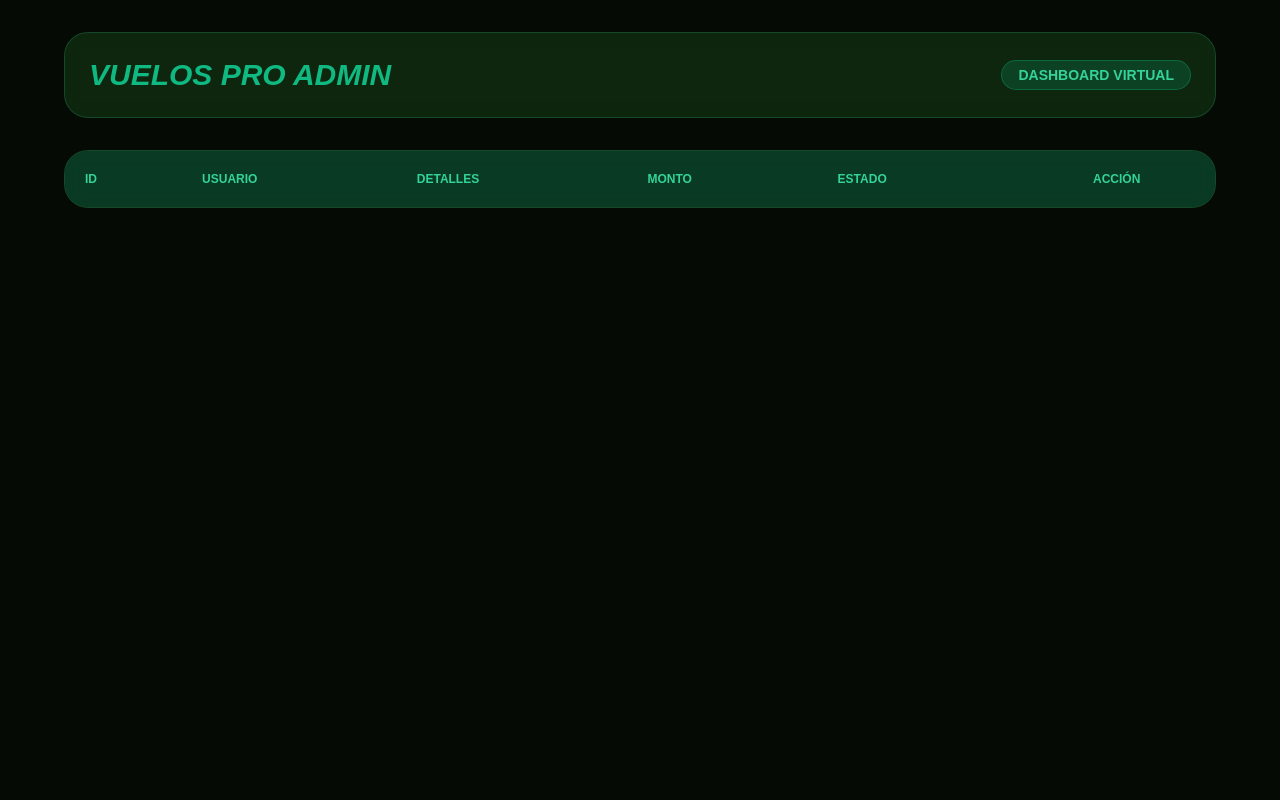
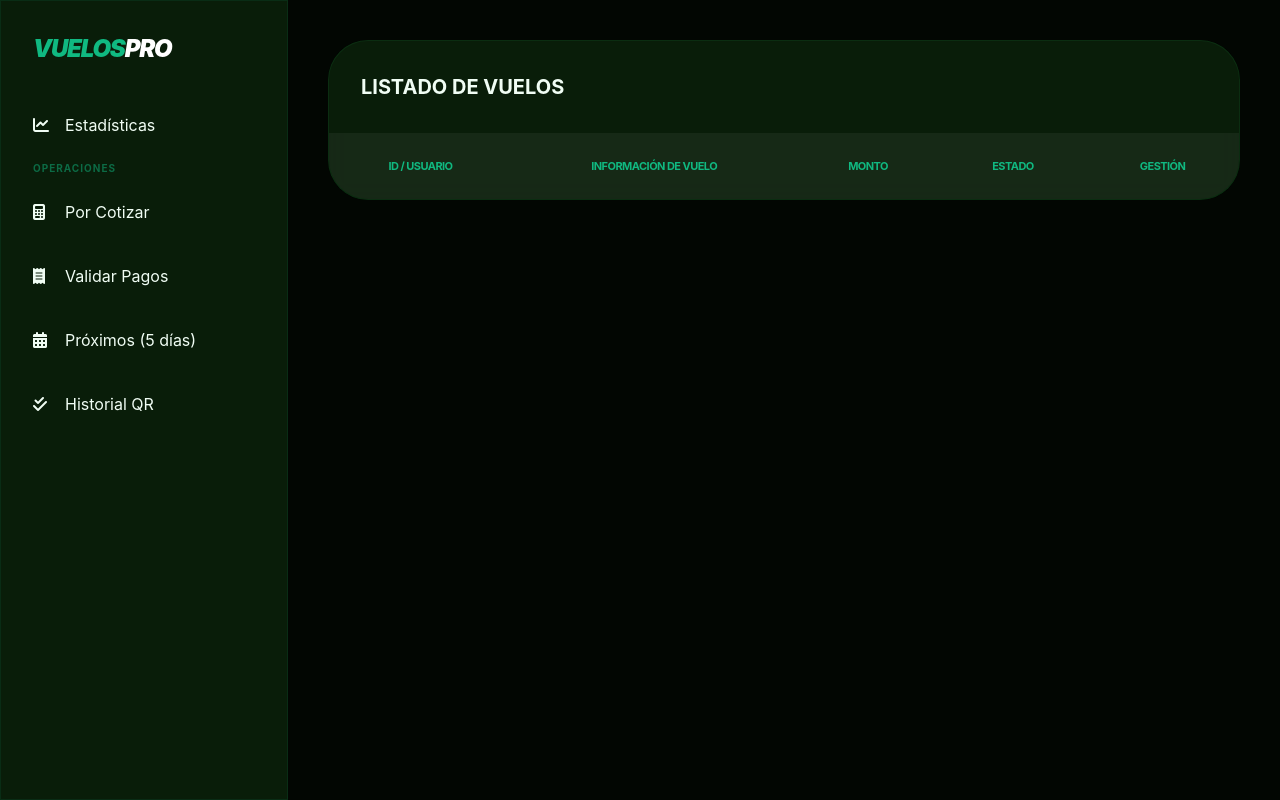
Before and after one commit to Hdpjiax/bot_tg, a Flask app: page /dashboard in a window 1280 px wide. Run offline with Flask 3, Linux system fonts and the light colour scheme; data that the repository does not hold is empty; parts of the project's set-up code (start-up, migrations or seed data) failed here and were passed over; some libraries are stand-ins or nearby versions.

Commit message:
Update dashboard layout and styles

```diff
--- a/templates/dashboard.html
+++ b/templates/dashboard.html
@@ -2,60 +2,103 @@
 <html lang="es">
 <head>
     <meta charset="UTF-8">
-    <title>Panel Control | Vuelos Pro</title>
-    <meta http-equiv="refresh" content="60">
+    <title>Vuelos Pro | Suite Administrativa</title>
     <script src="https://cdn.tailwindcss.com"></script>
+    <link href="https://cdnjs.cloudflare.com/ajax/libs/font-awesome/6.4.0/css/all.min.css" rel="stylesheet">
     <style>
-        body { background: #050a05; color: #ecfdf5; font-family: sans-serif; }
-        .glass { background: rgba(16, 45, 16, 0.8); backdrop-filter: blur(10px); border: 1px solid rgba(52, 211, 153, 0.2); }
+        body { background: #020602; color: #f0fdf4; font-family: 'Inter', sans-serif; }
+        .glass { background: rgba(16, 45, 16, 0.6); backdrop-filter: blur(12px); border: 1px solid rgba(34, 197, 94, 0.1); }
+        .sidebar-item:hover { background: rgba(16, 185, 129, 0.15); border-left: 4px solid #10b981; }
+        .badge { font-size: 14px; padding: 6px 12px; font-weight: 800; border-radius: 8px; text-transform: uppercase; }
     </style>
 </head>
-<body class="p-8">
-    <div class="max-w-6xl mx-auto">
-        <div class="glass p-6 rounded-3xl mb-8 flex justify-between items-center">
-            <h1 class="text-3xl font-black text-emerald-500 italic">VUELOS PRO ADMIN</h1>
-            <span class="bg-emerald-500/20 text-emerald-400 px-4 py-1 rounded-full text-sm font-bold border border-emerald-500/30">DASHBOARD VIRTUAL</span>
+<body class="flex min-h-screen">
+
+    <aside class="w-72 glass border-r border-emerald-500/10 flex flex-col">
+        <div class="p-8">
+            <h1 class="text-2xl font-black italic tracking-tighter text-emerald-500">VUELOS<span class="text-white">PRO</span></h1>
         </div>
 
-        <div class="glass rounded-3xl overflow-hidden">
-            <table class="w-full text-left">
-                <thead class="bg-emerald-900/50 text-emerald-400 text-xs uppercase font-bold">
+        <nav class="flex-1 px-4 space-y-2">
+            <a href="/dashboard" class="sidebar-item flex items-center p-4 rounded-xl transition">
+                <i class="fas fa-chart-line w-8"></i> Estadísticas
+            </a>
+            <div class="text-[10px] text-emerald-500/50 font-bold px-4 mt-6 mb-2 tracking-widest uppercase">Operaciones</div>
+            <a href="/dashboard/seccion/por_cotizar" class="sidebar-item flex items-center p-4 rounded-xl transition">
+                <i class="fas fa-calculator w-8"></i> Por Cotizar
+            </a>
+            <a href="/dashboard/seccion/confirmar_pago" class="sidebar-item flex items-center p-4 rounded-xl transition">
+                <i class="fas fa-receipt w-8"></i> Validar Pagos
+            </a>
+            <a href="/dashboard/seccion/proximos" class="sidebar-item flex items-center p-4 rounded-xl transition">
+                <i class="fas fa-calendar-alt w-8"></i> Próximos (5 días)
+            </a>
+            <a href="/dashboard/seccion/enviados" class="sidebar-item flex items-center p-4 rounded-xl transition">
+                <i class="fas fa-check-double w-8"></i> Historial QR
+            </a>
+        </nav>
+    </aside>
+
+    <main class="flex-1 p-10 overflow-y-auto">
+
+        {% if seccion == "stats" %}
+        <div class="grid grid-cols-1 md:grid-cols-3 gap-8 mb-12">
+            <div class="glass p-8 rounded-[2rem] border-b-4 border-emerald-500">
+                <p class="text-emerald-500 text-xs font-bold uppercase tracking-widest mb-2">Total Recaudado</p>
+                <h2 class="text-5xl font-black">${{ "{:,.2f}".format(total) }}</h2>
+            </div>
+            <div class="glass p-8 rounded-[2rem] border-b-4 border-amber-500">
+                <p class="text-amber-500 text-xs font-bold uppercase tracking-widest mb-2">Pendientes Atención</p>
+                <h2 class="text-5xl font-black">{{ pendientes }}</h2>
+            </div>
+            <div class="glass p-8 rounded-[2rem] border-b-4 border-blue-500">
+                <p class="text-blue-500 text-xs font-bold uppercase tracking-widest mb-2">Usuarios Activos</p>
+                <h2 class="text-5xl font-black">{{ vuelos|map(attribute='username')|unique|list|length }}</h2>
+            </div>
+        </div>
+        {% endif %}
+
+        <div class="glass rounded-[2.5rem] overflow-hidden">
+            <div class="p-8 border-b border-white/5 flex justify-between items-center">
+                <h3 class="text-xl font-bold">{{ titulo or "LISTADO DE VUELOS" }}</h3>
+            </div>
+            <table class="w-full">
+                <thead class="bg-white/5 text-[11px] uppercase tracking-tighter text-emerald-500">
                     <tr>
-                        <th class="p-5">ID</th>
-                        <th class="p-5">Usuario</th>
-                        <th class="p-5">Detalles</th>
-                        <th class="p-5">Monto</th>
-                        <th class="p-5">Estado</th>
-                        <th class="p-5 text-center">Acción</th>
+                        <th class="p-6">ID / Usuario</th>
+                        <th class="p-6">Información de Vuelo</th>
+                        <th class="p-6">Monto</th>
+                        <th class="p-6">Estado</th>
+                        <th class="p-6 text-center">Gestión</th>
                     </tr>
                 </thead>
-                <tbody class="divide-y divide-emerald-900/30">
+                <tbody class="divide-y divide-white/5">
                     {% for v in vuelos %}
-                    <tr class="hover:bg-emerald-500/5 transition">
-                        <td class="p-5 font-mono text-emerald-500 font-bold">#{{ v.id }}</td>
-                        <td class="p-5 font-bold">@{{ v.username or '---' }}</td>
-                        <td class="p-5 text-sm opacity-70">{{ v.pedido_completo }}</td>
-                        <td class="p-5 font-black text-white text-lg">{{ '$' ~ v.monto if v.monto else '---' }}</td>
-                        <td class="p-5">
-                            <span class="px-3 py-1 rounded-full text-[10px] font-bold border
-                                {% if 'Esperando' in v.estado %} border-amber-500 text-amber-500 bg-amber-500/10
-                                {% elif 'Confirmado' in v.estado %} border-emerald-500 text-emerald-400 bg-emerald-500/10
-                                {% else %} border-blue-400 text-blue-400 bg-blue-500/10 {% endif %}">
+                    <tr class="hover:bg-white/[0.02] transition">
+                        <td class="p-6">
+                            <div class="font-mono text-emerald-500 font-bold text-lg">#{{ v.id }}</div>
+                            <a href="/dashboard/usuario/{{ v.username }}" class="text-xs hover:underline text-white/50">@{{ v.username }}</a>
+                        </td>
+                        <td class="p-6 text-sm italic opacity-80">{{ v.pedido_completo }}</td>
+                        <td class="p-6 font-black text-xl">${{ v.monto or '0' }}</td>
+                        <td class="p-6">
+                            <span class="badge
+                                {% if 'Esperando' in v.estado %} bg-amber-500/20 text-amber-500 border border-amber-500/30
+                                {% elif 'Confirmado' in v.estado %} bg-emerald-500/20 text-emerald-400 border border-emerald-500/30
+                                {% else %} bg-blue-500/20 text-blue-400 border border-blue-500/30 {% endif %}">
                                 {{ v.estado }}
                             </span>
                         </td>
-                        <td class="p-5">
-                            <div class="flex gap-2 justify-center">
-                                {% if v.estado == 'Esperando atención' %}
-                                <form action="/accion/web_cotizar" method="POST" class="flex gap-2">
-                                    <input type="hidden" name="v_id" value="{{ v.id }}">
-                                    <input type="text" name="monto" placeholder="Monto" class="w-20 bg-black border border-emerald-500/30 rounded px-2 text-sm text-white">
-                                    <button type="submit" class="bg-emerald-500 text-black font-bold px-3 py-1 rounded text-xs hover:bg-white transition">ENVIAR</button>
-                                </form>
+                        <td class="p-6">
+                            <div class="flex justify-center gap-4">
+                                {% if v.estado != 'Pago Confirmado' %}
+                                <a href="/accion/eliminar/{{ v.id }}" onclick="return confirm('¿Seguro que deseas eliminar este registro?')" class="text-red-500 hover:text-red-400 p-2">
+                                    <i class="fas fa-trash-alt"></i>
+                                </a>
                                 {% endif %}
-                                {% if 'confirmación' in v.estado or v.estado == 'Esperando confirmación' %}
-                                <a href="/accion/web_confirmar/{{ v.id }}" class="bg-white text-black font-bold px-4 py-1 rounded text-xs hover:bg-emerald-400 transition">CONFIRMAR PAGO</a>
-                                {% endif %}
+                                <button class="bg-white/5 p-2 rounded-lg hover:bg-emerald-500/20 text-emerald-500">
+                                    <i class="fas fa-edit"></i>
+                                </button>
                             </div>
                         </td>
                     </tr>
@@ -63,6 +106,7 @@
                 </tbody>
             </table>
         </div>
-    </div>
+    </main>
+
 </body>
 </html>
```
